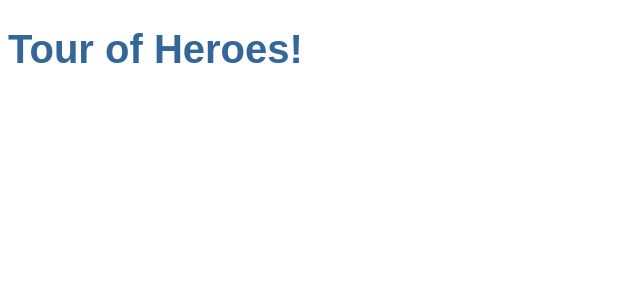
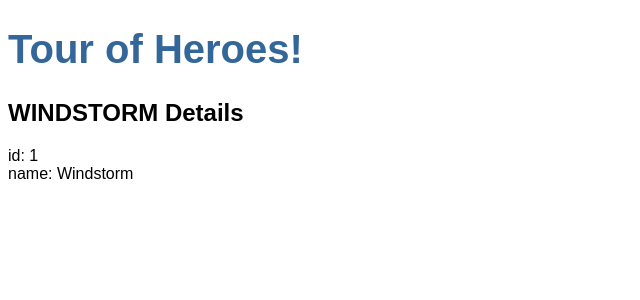
Before and after one commit to IharPadbiarezski/angular-tour-of-heroes, an Angular app: page / in a window 1280 px wide. Shown: the top 300 px of the page, without its empty margins (0-640 px from the left). Built offline with nearby package versions, Linux system fonts and the light colour scheme.

Commit message:
feat: implement class hero

```diff
--- a/src/app/app.component.html
+++ b/src/app/app.component.html
@@ -1,3 +1,4 @@
 <h1>
   {{ title }}!
 </h1>
+<app-heroes></app-heroes>
--- a/src/app/app.module.ts
+++ b/src/app/app.module.ts
@@ -2,10 +2,12 @@
 import { NgModule } from '@angular/core';
 
 import { AppComponent } from './app.component';
+import { HeroesComponent } from './heroes/heroes.component';
 
 @NgModule({
   declarations: [
-    AppComponent
+    AppComponent,
+    HeroesComponent
   ],
   imports: [
     BrowserModule
--- /dev/null
+++ b/src/app/hero.ts
@@ -0,0 +1,4 @@
+export class Hero {
+	id: number;
+	name: string;
+}
--- /dev/null
+++ b/src/app/heroes/heroes.component.html
@@ -0,0 +1,3 @@
+<h2>{{ hero.name | uppercase }} Details</h2>
+<div><span>id: </span>{{ hero.id }}</div>
+<div><span>name: </span>{{ hero.name }}</div>
--- /dev/null
+++ b/src/app/heroes/heroes.component.ts
@@ -0,0 +1,18 @@
+import { Component, OnInit } from '@angular/core';
+import { Hero } from '../hero';
+
+@Component({
+	selector: 'app-heroes',
+	templateUrl: './heroes.component.html',
+	styleUrls: [ './heroes.component.css' ]
+})
+export class HeroesComponent implements OnInit {
+	hero: Hero = {
+		id: 1,
+		name: 'Windstorm'
+	};
+
+	constructor() {}
+
+	ngOnInit() {}
+}
```
Also changed, not shown: src/app/heroes/heroes.component.css (added), 1 other file (tests, documents, lock files or other folders).
